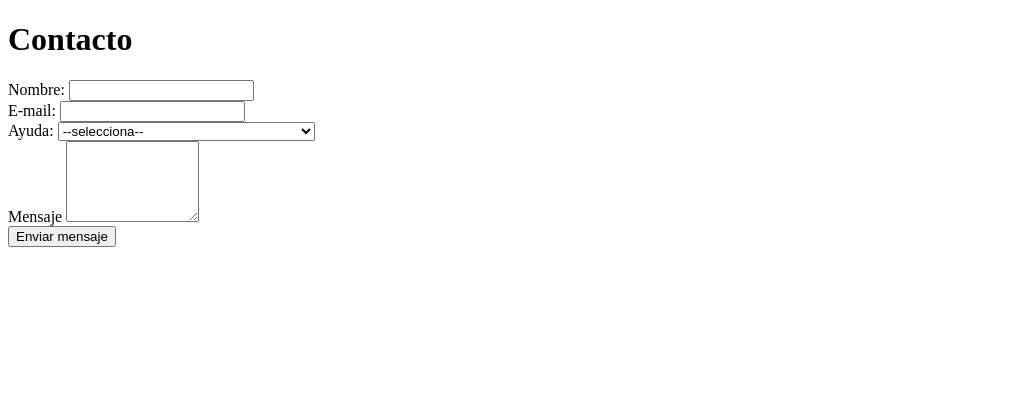
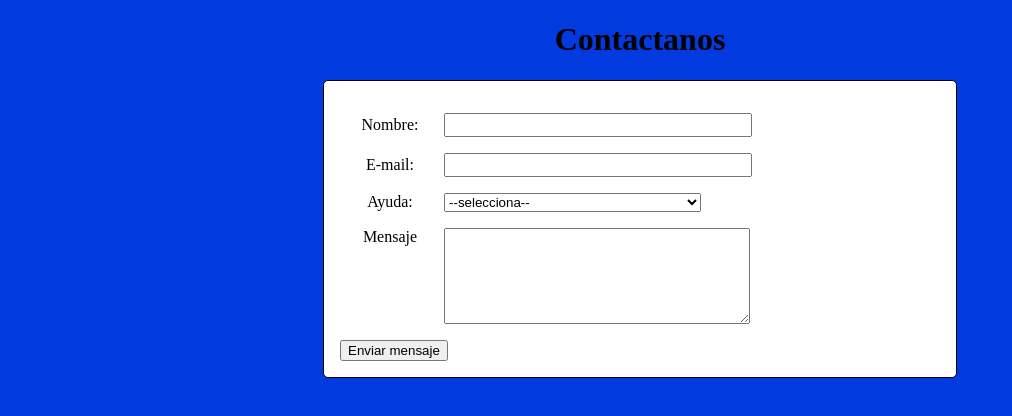
Before and after one commit to albertsantiago/practica3-intel-sky-web-, a website: page public_html/contacto.html in a window 1280 px wide. Shown: the whole page, without its empty margins (0-1012 px from the left). Drawn offline with Linux system fonts and the light colour scheme.

Commit message:
insertando comentarios a mi hoja de estilos

```diff
--- a/public_html/contacto.html
+++ b/public_html/contacto.html
@@ -9,10 +9,12 @@ and open the template in the editor.
         <title>Contactanos</title>
         <meta charset="UTF-8">
         <meta name="viewport" content="width=device-width, initial-scale=1.0">
+         <link rel='stylesheet' type="text/css" href='css/estilos.css'>
     </head>
-    <body>
+    <body id="fondo">
+
         <div>
-            <h1> Contacto </h1>
+            <h1> Contactanos </h1>
             <form>
                 <div>
                     <label for="nombre"> Nombre:</label>
--- a/public_html/css/estilos.css
+++ b/public_html/css/estilos.css
@@ -9,12 +9,14 @@ and open the template in the editor.
 */
 
 #cabecera{
+    /*Aplicando tipo, alineacion y tamaño de letra a la cabecera*/
     font-family: Forte;
     font-size: 40px;
     text-align: center;
 }
 
 ul li {
+    /*Agregando colores a la barra de menu*/
     list-style-type: none;
     background: #0040FF;
     display: inline;
@@ -22,12 +24,12 @@ font-size: 20px;
     font-weight: bold;
     padding: 10px;
     border-radius: 7px;
-color:
+    color:#A9F5F2;
 
 }
 
 #Menu  {
-
+/*Centrando la barra de menu*/
     text-align: center;
     font-family: magnets;
     font-size: 26px;
@@ -60,15 +62,55 @@ a{
     text-decoration: none;
     background: #013ADF;
 }
-form {
+form{
     /*centrando el formulario y poniendo borde*/
     margin: 0 auto;
-    width: 500px;
+    width: 600px;
     padding: 1em;
     border: 1px solid #000;
     border-radius: 5px;
+    background: white;
 }
 
-for div{
+form div{
     margin-top: 1em;
 }
+
+a:link {
+    color:#F8FBEF
+}
+
+a:visited {
+    color: #F8FBEF
+}
+a:active {
+    color:#F8FBEF
+}
+
+label{
+
+    display: inline-block;
+    width: 100px;
+    text-align: center;
+}
+
+input, textarea {
+    font: 1em Arial;
+    width:300px;
+}
+
+input:focus, textarea:focus{
+    border-color: red;
+}
+
+textarea{
+    vertical-align: top;
+}
+
+h1{
+    text-align: center;
+}
+
+#fondo{
+    background: #013ADF;
+}
```
Also changed, not shown: public_html/index.html (+2 -1 lines). Lines whose indentation alone changed are shown as unchanged.
